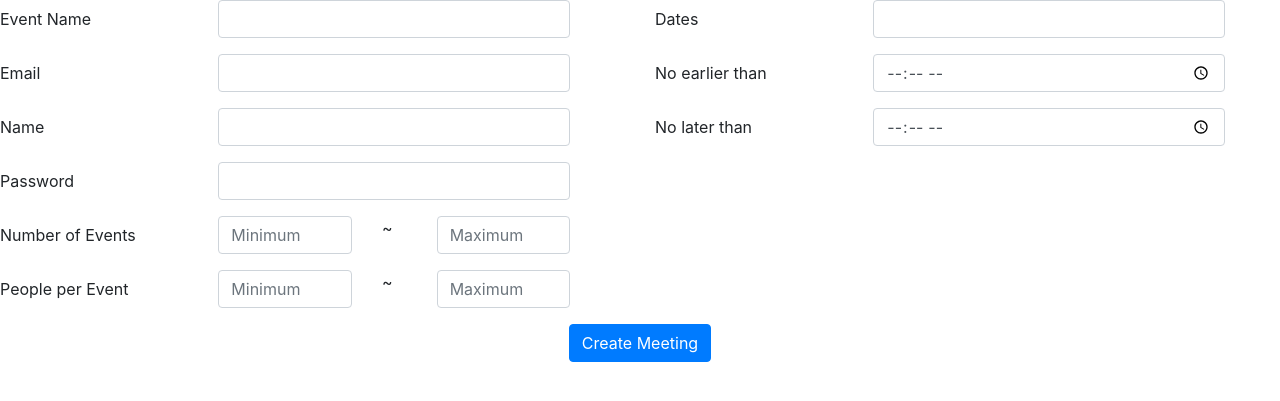
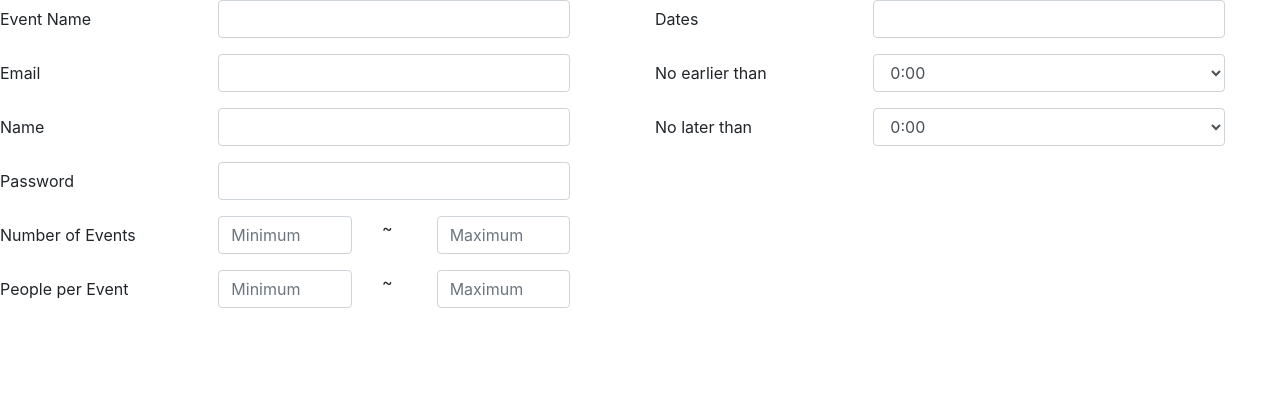
Before and after one commit to yejoo104/meetingplanner, a Flask app: page / in a window 1280 px wide. Shown: the part 56-457 px from the top of the page. Run offline with Flask 2, Linux system fonts and the light colour scheme; some libraries are stand-ins or nearby versions.

Commit message:
added required field and fixed time for Safari

```diff
--- a/templates/home.html
+++ b/templates/home.html
@@ -11,25 +11,25 @@
             <div class="form-group row">
                 <label for="eventname" class="col-sm-4 col-form-label">Event Name</label>
                 <div class="col-sm-7">
-                    <input type="test" class="form-control" id="eventname">
+                    <input type="test" class="form-control" id="eventname" required autocomplete="off">
                 </div>
             </div>
             <div class="form-group row">
                 <label for="email" class="col-sm-4 col-form-label">Email</label>
                 <div class="col-sm-7">
-                    <input type="email" class="form-control" id="email">
+                    <input type="email" class="form-control" id="email" required autocomplete="off">
                 </div>
             </div>
             <div class="form-group row">
                 <label for="name" class="col-sm-4 col-form-label">Name</label>
                 <div class="col-sm-7">
-                    <input type="text" class="form-control" id="name">
+                    <input type="text" class="form-control" id="name" autocomplete="off">
                 </div>
             </div>
             <div class="form-group row">
                 <label for="password" class="col-sm-4 col-form-label">Password</label>
                 <div class="col-sm-7">
-                    <input type="password" class="form-control" id="password">
+                    <input type="password" class="form-control" id="password" required autocomplete="off">
                 </div>
             </div>
             <div class="form-group row">
@@ -57,7 +57,7 @@
             <div class="form-group row">
                 <label class="col-sm-4 col-form-label">Dates</label>
                 <div class="col-sm-7">
-                    <input type="text" class="form-control" id="datepicker"></input>
+                    <input type="text" class="form-control" id="datepicker" required></input>
                     <script>
                         $('#datepicker').datepicker({
                             multidate: true
@@ -68,13 +68,20 @@
             <div class="form-group row">
                 <label class="col-sm-4 col-form-label">No earlier than</label>
                 <div class="col-sm-7">
-                    <input type="time" class="form-control">
+                    <select class="form-control" required>
+                        {% for i in range(24) %}
+                        <option value="{{ i }}">{{ i }}:00</option>
+                        {% endfor %}
+                    </select>
                 </div>
             </div>
             <div class="form-group row">
                 <label class="col-sm-4 col-form-label">No later than</label>
                 <div class="col-sm-7">
-                    <input type="time" class="form-control">
+                    <select class="form-control" required>
+                        {% for i in range(25) %}
+                        <option value="{{ i }}">{{ i }}:00</option>
+                        {% endfor %}
                 </div>
             </div>
         </div>
```
Also changed, not shown: 1 other file.
